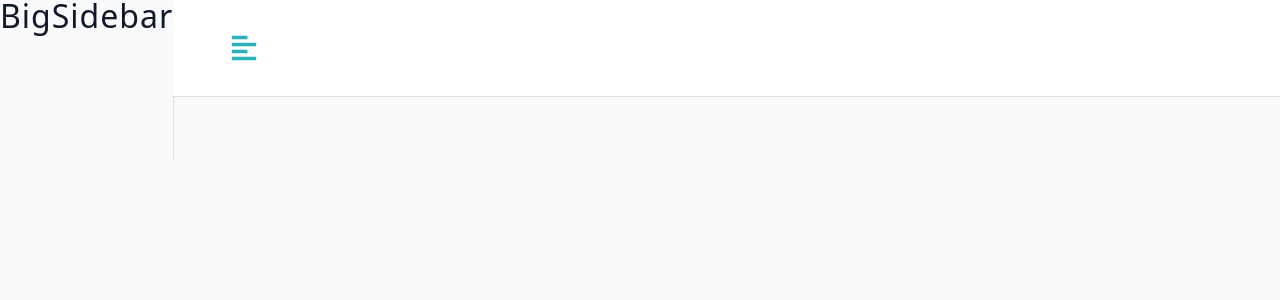
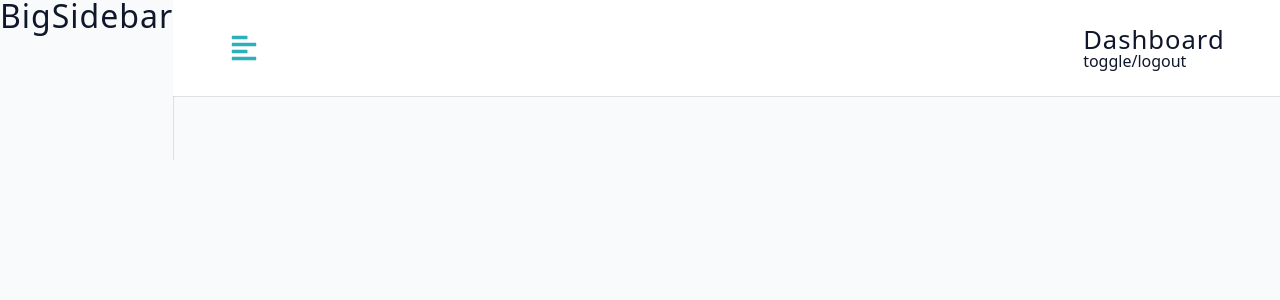
Before and after one commit to Ilesanmi-Erioluwa-Victor/jobify_full_stack, a React (Vite) app in the folder client/: page /dashboard in a window 1280 px wide. Shown: the top 300 px of the page. Built offline with nearby package versions, Linux system fonts and the light colour scheme.

Commit message:
working on DashboardLayout

```diff
--- a/client/src/components/NavBar.jsx
+++ b/client/src/components/NavBar.jsx
@@ -6,15 +6,17 @@ Wrapper;
 const NavBar = () => {
   return (
     <Wrapper>
-      <div className="nav-center">
-        <button className="toggle-btn">
+      <div className='nav-center'>
+        <button className='toggle-btn'>
           <FaAlignLeft />
         </button>
 
         <div>
           <Logo />
+          <h4 className='logo-text'>Dashboard</h4>
+          <div className='btn-container'>toggle/logout</div>
         </div>
-     </div>
+      </div>
     </Wrapper>
   );
 };
```
